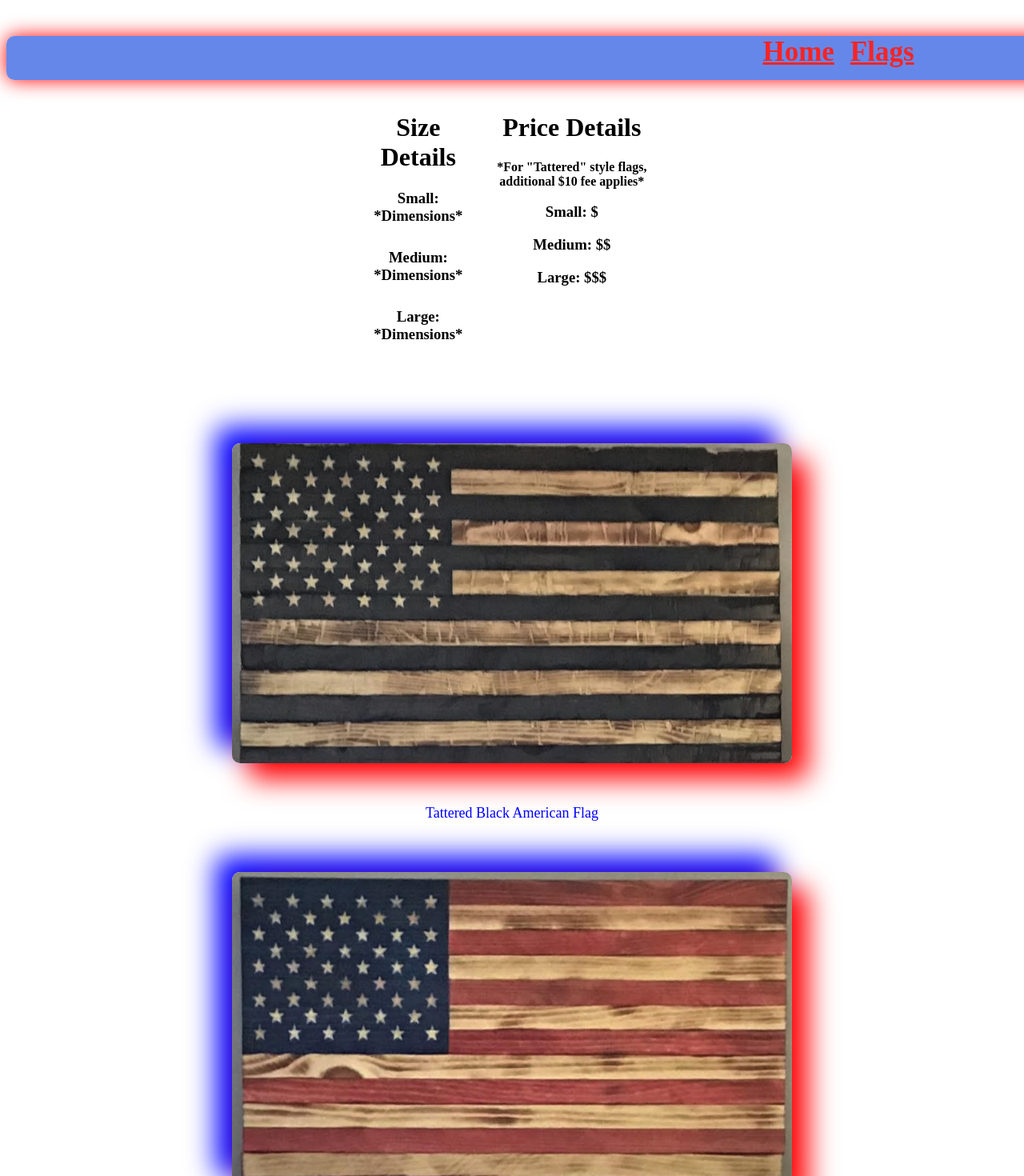
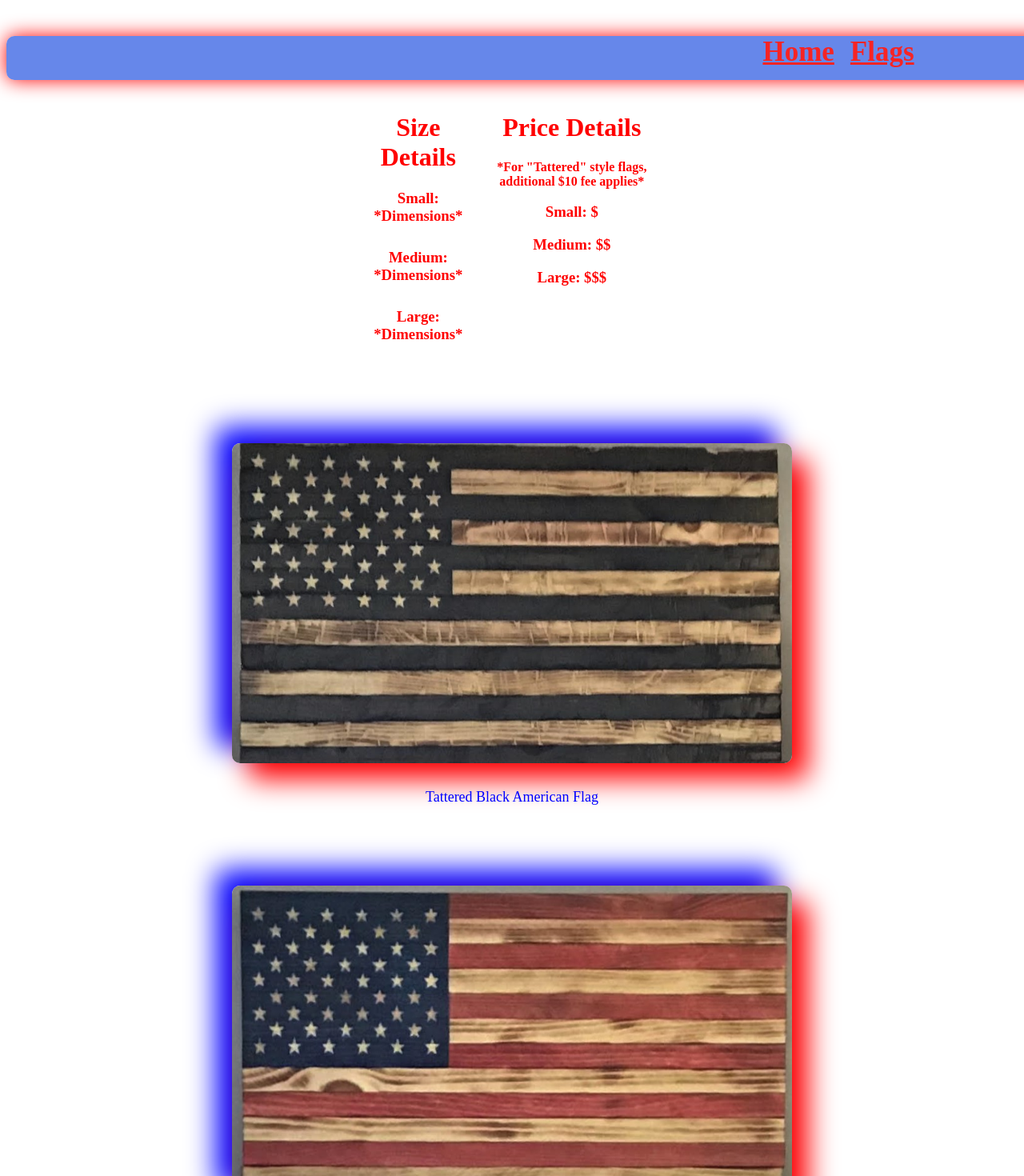
Before and after one commit to TravisExline/flag-company-site, a React (Create React App) app: page /flags in a window 1280 px wide. Shown: the top 1470 px of the page at 80% size. Built offline with nearby package versions, Linux system fonts and the light colour scheme.

Commit message:
fixed margins

```diff
--- a/src/style/FlagsPage.css
+++ b/src/style/FlagsPage.css
@@ -1,7 +1,7 @@
 .flag-page-photos {
     margin-top: 45px;
     margin-right: 30px;
-    margin-bottom: 30px;
+    margin-bottom: 10px;
     margin-left: 30px;
     height: 400px;
     width: 700px;
@@ -16,6 +16,7 @@
 }
 
 .all-details {
+    color: red;
     display: flex;
     flex-direction: row;
     justify-content: space-between;
@@ -52,4 +53,5 @@
     text-align: center;
     color: blue;
     font-size: 18px;
+    margin-bottom: 55px;
 }
```
